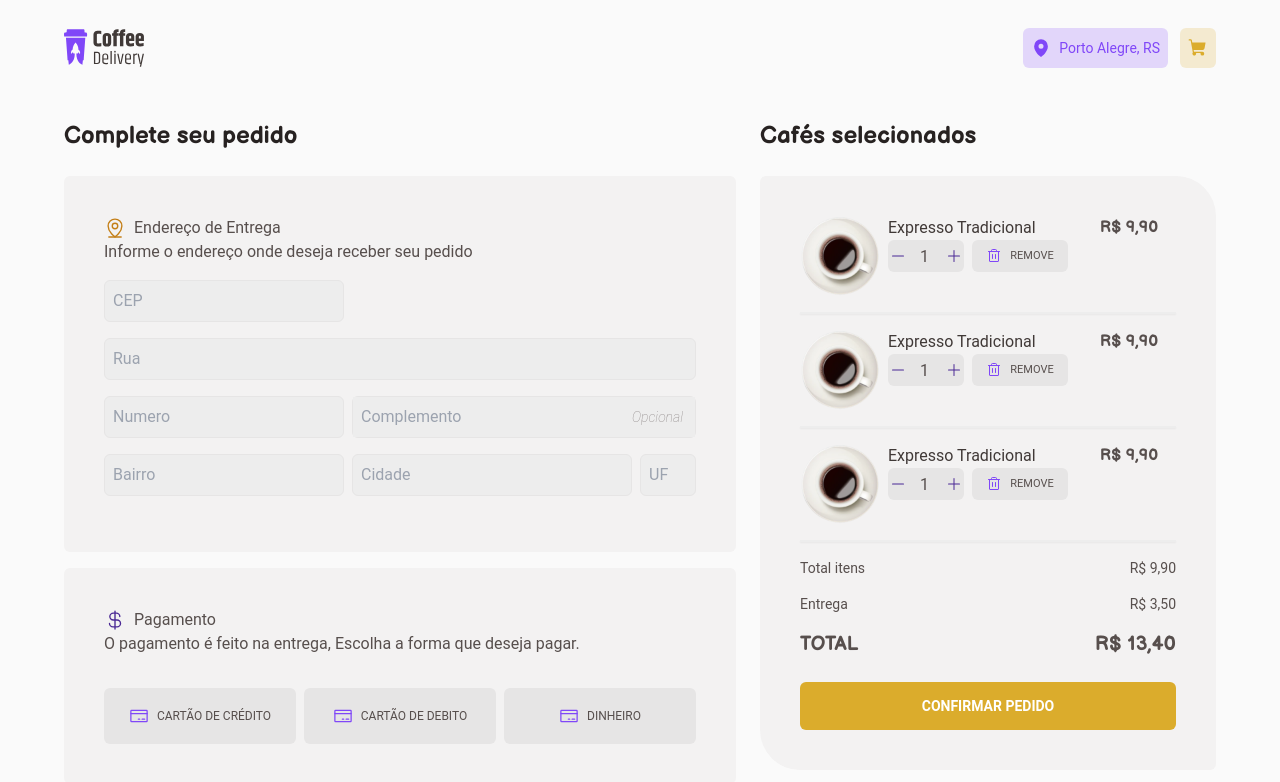
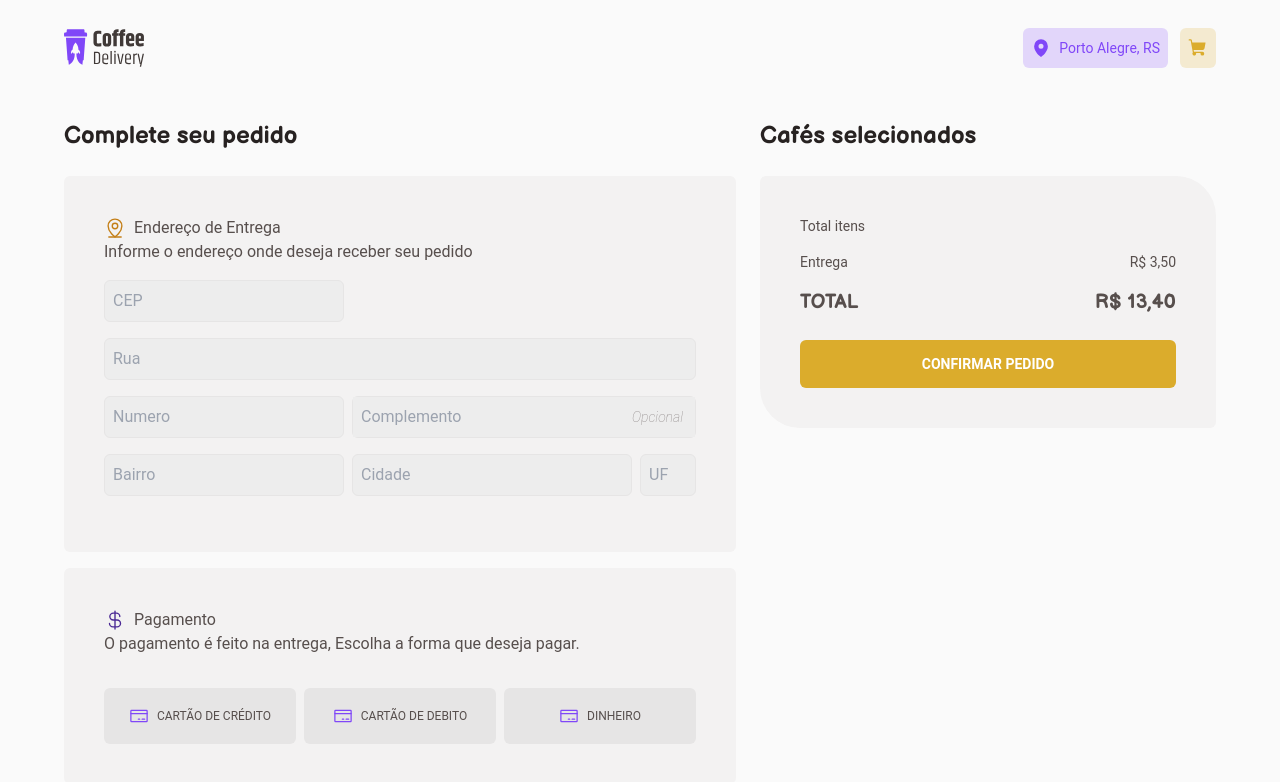
Before and after one commit to CaioLima10/coffee-delivery, a React (Vite) app: page /completeOrder in a window 1280 px wide. Shown: the top 782 px of the page. Built offline with nearby package versions, Linux system fonts and the light colour scheme.

Commit message:
feat: implementing coffee prices and formatting

```diff
--- a/src/components/header/index.tsx
+++ b/src/components/header/index.tsx
@@ -1,8 +1,11 @@
 import { NavLink } from "react-router-dom";
 import CoffeeLogoImg from "../../assets/coffee-delivery-logo.svg";
 import { MapPin, ShoppingCart } from "phosphor-react";
+import { useCart } from "../../hooks/useCart";
 
 export function Header() {
+  const { cartQuantity } = useCart();
+
   return (
     <header
       className="w-screen max-w-6xl h-24 flex items-center justify-center
@@ -20,6 +23,7 @@ export function Header() {
             <MapPin size={20} weight="fill" />
             <span>Porto Alegre, RS</span>
           </button>
+          <div className="relative">
             <NavLink
               to="/completeOrder"
               className="flex items-center justify-center gap-8 min-w-8 h-10
@@ -27,6 +31,12 @@ export function Header() {
             >
               <ShoppingCart size={20} weight="fill" />
             </NavLink>
+            {cartQuantity > 0 && (
+              <span className="absolute flex items-center justify-center text-baseWhite p-0.5 w-8 h-8 text-sm -top-4 -right-4 bg-brandYellowDark rounded-full">
+                {cartQuantity}
+              </span>
+            )}
+          </div>
         </div>
       </div>
     </header>
--- a/src/components/quantity/input/index.tsx
+++ b/src/components/quantity/input/index.tsx
@@ -1,19 +1,32 @@
 import { Minus, Plus } from "phosphor-react";
 
-export function QuantityInput() {
+interface QuantityInputProps {
+  onIncrease: () => void;
+  onDecrease: () => void;
+  quantity: number;
+}
+
+export function QuantityInput({
+  onDecrease,
+  onIncrease,
+  quantity,
+}: QuantityInputProps) {
   return (
     <div className="flex items-center justify-center mx-auto rounded-md">
-      <Minus
-        size={10}
-        weight="fill"
-        className="bg-baseButton text-brandPurpleDark w-5 h-8 p-0.5
+      <button disabled={quantity <= 1}>
+        <Minus
+          size={10}
+          weight="fill"
+          className="bg-baseButton text-brandPurpleDark w-5 h-8 p-0.5
             cursor-pointer hover:bg-baseHover rounded-tl-md rounded-bl-md"
-      />
+          onClick={onDecrease}
+        />
+      </button>
       <div className="flex items-center justify-center">
         <input
           type="number"
           readOnly
-          value={1}
+          value={quantity}
           className="appearance-none w-9 pl-3 h-8 text-base text-center
           bg-baseButton hover:border-brandPurpleDark"
         />
@@ -23,6 +36,7 @@ export function QuantityInput() {
         weight="fill"
         className="bg-baseButton text-brandPurpleDark w-5 h-8 p-0.5
             cursor-pointer hover:bg-baseHover rounded-tr-md rounded-br-md"
+        onClick={onIncrease}
       />
     </div>
   );
--- a/src/pages/completeOrder/components/coffeeCartCard/index.tsx
+++ b/src/pages/completeOrder/components/coffeeCartCard/index.tsx
@@ -1,23 +1,56 @@
 import { Button } from "../../../../components/Button";
 import { QuantityInput } from "../../../../components/quantity/input";
 import { Trash } from "phosphor-react";
-import ImgCoffee from "../../../../../public/coffees/americano.png";
+import { CartItem } from "../../../../contexts/cartContext";
+import { useCart } from "../../../../hooks/useCart";
+import { formatMoney } from "../../../../utils/formatMoney";
 
-export function CoffeCartCard() {
+interface CoffeeCartCardProps {
+  coffee: CartItem;
+}
+
+export function CoffeCartCard({ coffee }: CoffeeCartCardProps) {
+  const { changeCartItemQuantity, removeCoffeeCart } = useCart();
+
+  function handleIncrease() {
+    changeCartItemQuantity(coffee.id, "increase");
+  }
+
+  function handleDecrease() {
+    changeCartItemQuantity(coffee.id, "decrease");
+  }
+
+  function handleRemoveCoffee() {
+    removeCoffeeCart(coffee.id);
+  }
+
+  const coffeeTotal = coffee.price * coffee.quantity;
+
+  const formattePrice = formatMoney(coffeeTotal);
+
   return (
     <div>
       <div className="flex gap-2">
-        <img src={ImgCoffee} alt="" className="w-20" />
+        <img src={`/coffees/${coffee.photo}`} alt="" className="w-20" />
         <div>
-          <p className="text-base text-baseSubtitle">Expresso Tradicional</p>
+          <p className="text-base text-baseSubtitle">{coffee.name}</p>
           <div className="flex gap-2">
-            <QuantityInput />
-            <Button className="h-8 w-24 uppercase text-[11px] bg-baseButton rounded-md flex items-center justify-center gap-2">
+            <QuantityInput
+              onDecrease={handleDecrease}
+              onIncrease={handleIncrease}
+              quantity={coffee.quantity}
+            />
+            <Button
+              onClick={handleRemoveCoffee}
+              className="h-8 w-24 uppercase text-[11px] bg-baseButton rounded-md flex items-center justify-center gap-2"
+            >
               <Trash size={16} className="text-brandPurple" /> remove
             </Button>
           </div>
         </div>
-        <span className="text-end font-balsamiq font-bold ml-6">R$ 9,90</span>
+        <span className="text-end font-balsamiq font-bold ml-6">
+          {formattePrice}
+        </span>
       </div>
       <div className="border border-baseInput shadow-sm w-full my-4" />
     </div>
--- a/src/pages/completeOrder/components/selectedCoffees/confirmationSelected.tsx
+++ b/src/pages/completeOrder/components/selectedCoffees/confirmationSelected.tsx
@@ -5,7 +5,7 @@ export function ConfirmationSelected() {
     <div className="flex flex-col gap-4">
       <div className="flex items-center justify-between text-sm">
         <p>Total itens</p>
-        <span>R$ 9,90</span>
+        <span></span>
       </div>
       <div className="flex items-center justify-between text-sm">
         <p>Entrega</p>
--- a/src/pages/completeOrder/components/selectedCoffees/index.tsx
+++ b/src/pages/completeOrder/components/selectedCoffees/index.tsx
@@ -1,16 +1,19 @@
+import { useCart } from "../../../../hooks/useCart";
 import { CoffeCartCard } from "../coffeeCartCard";
 import { ConfirmationSelected } from "./confirmationSelected";
 
 export function SelectedCoffees() {
+  const { cartItems } = useCart();
+
   return (
     <div className="flex flex-col items-start w-full">
       <h1 className="flex text-start font-2xl font-bold font-balsamiq text-baseTitle my-6">
         Cafés selecionados
       </h1>
       <div className="text-base bg-baseCard w-full p-10 rounded-md rounded-tr-[40px] rounded-bl-[40px]">
-        <CoffeCartCard />
-        <CoffeCartCard />
-        <CoffeCartCard />
+        {cartItems.map((coffee) => (
+          <CoffeCartCard key={coffee.id} coffee={coffee} />
+        ))}
         <ConfirmationSelected />
       </div>
     </div>
--- a/src/pages/home/components/coffeeCard/index.tsx
+++ b/src/pages/home/components/coffeeCard/index.tsx
@@ -2,6 +2,8 @@ import { ShoppingCart } from "phosphor-react";
 import { InfoWithIcon } from "../../../../components/infoWithIcon";
 import { QuantityInput } from "../../../../components/quantity/input";
 import { formatMoney } from "../../../../utils/formatMoney";
+import { useCart } from "../../../../hooks/useCart";
+import { useState } from "react";
 
 export interface Coffee {
   id: number;
@@ -17,7 +19,26 @@ interface CoffeCardData {
 }
 
 export function CoffeeCard({ coffee }: CoffeCardData) {
+  const { addCoffeeToCart } = useCart();
+
+  const [quantity, setQuantity] = useState(1);
+
+  function handleIncrease() {
+    setQuantity((prevState) => prevState + 1);
+  }
+  function handleDecrease() {
+    setQuantity((prevState) => prevState - 1);
+  }
+
   const formatPrice = formatMoney(coffee.price);
+
+  function handleAddToCart() {
+    const coffeeToAdd = {
+      ...coffee,
+      quantity,
+    };
+    addCoffeeToCart(coffeeToAdd);
+  }
 
   return (
     <div className="mt-10">
@@ -51,9 +72,19 @@ export function CoffeeCard({ coffee }: CoffeCardData) {
             </p>
           </span>
           <div className="flex items-center gap-2">
-            <QuantityInput />
+            <QuantityInput
+              onIncrease={handleIncrease}
+              onDecrease={handleDecrease}
+              quantity={quantity}
+            />
             <InfoWithIcon
-              icon={<ShoppingCart size={20} weight="fill" />}
+              icon={
+                <ShoppingCart
+                  size={20}
+                  weight="fill"
+                  onClick={handleAddToCart}
+                />
+              }
               className="bg-brandPurpleDark hover:bg-brandPurple text-baseWhite rounded-md w-8 h-8
               flex items-center justify-center cursor-pointer"
             />
```
Lines whose indentation alone changed are shown as unchanged.
